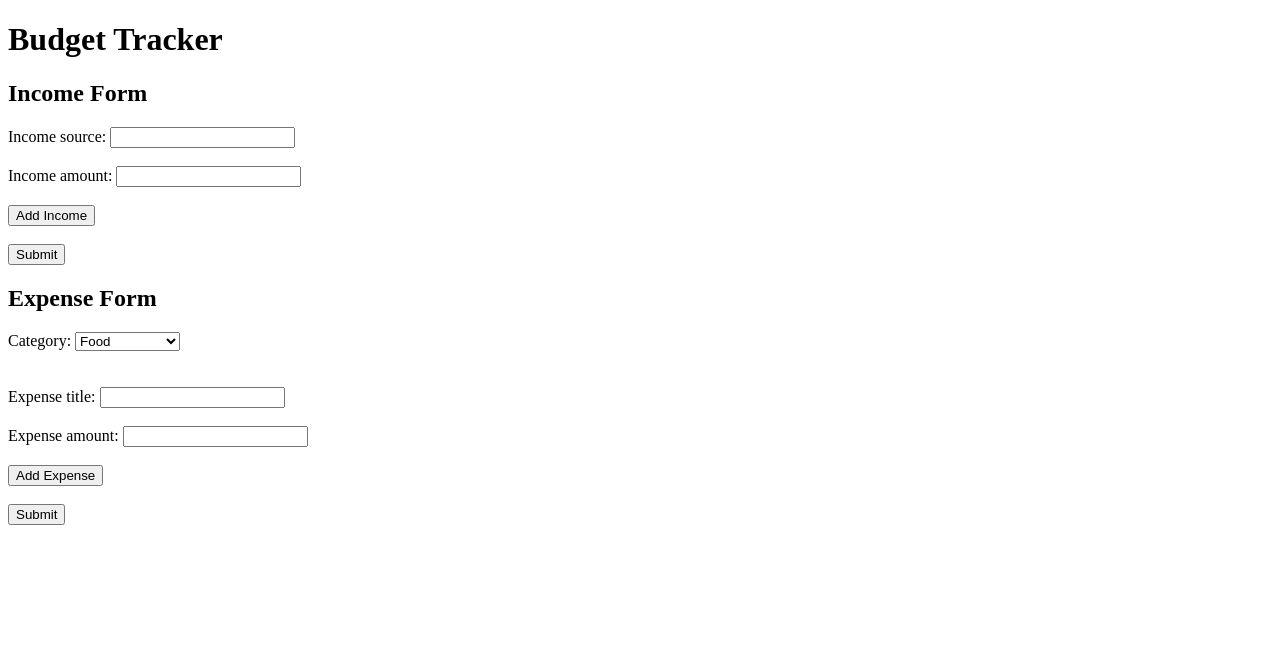
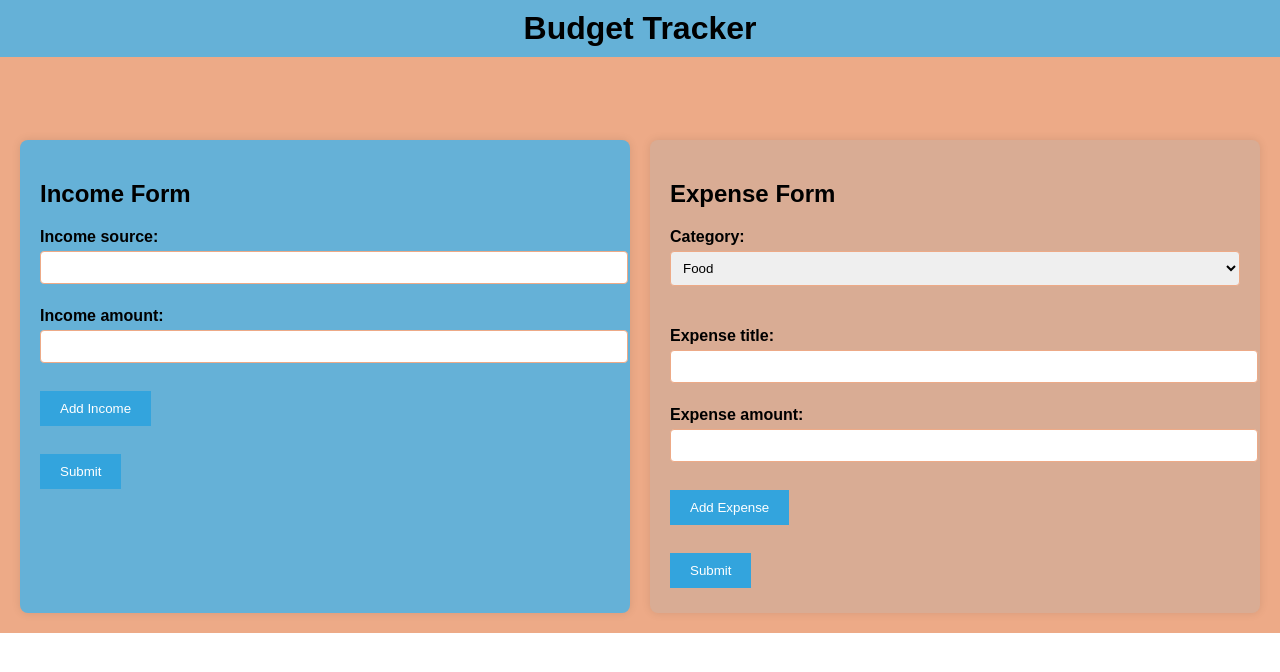
Before and after one commit to Temima613/BudgetTracker, a plain HTML site: page index.html in a window 1280 px wide. Drawn offline with Linux system fonts and the light colour scheme.

Commit message:
verification for forms

```diff
--- a/script.js
+++ b/script.js
@@ -0,0 +1,85 @@
+// let incomeSource = '';
+// let incomeAmount = 0;
+// let expenses = [];
+
+// // Handle income form submission
+// document.getElementById('incomeForm').addEventListener('submit', function(event) {
+//   event.preventDefault();
+//   incomeSource = document.getElementById('incomeSource').value;
+//   incomeAmount = parseFloat(document.getElementById('incomeAmount').value);
+
+//   if (isNaN(incomeAmount) || incomeAmount <= 0) {
+//     alert('Please enter a valid income amount.');
+//     return;
+//   }
+
+//   console.log('Income added:', incomeSource, incomeAmount);
+//   document.getElementById('incomeForm').reset();
+// });
+
+// // Handle expense form submission
+// document.getElementById('expenseForm').addEventListener('submit', function(event) {
+//   event.preventDefault();
+
+//   let category = document.getElementById('expenseCategory').value;
+//   let title = document.getElementById('expenseTitle').value;
+//   let amount = parseFloat(document.getElementById('expenseAmount').value);
+
+//   if (isNaN(amount) || amount <= 0) {
+//     alert('Please enter a valid expense amount.');
+//     return;
+//   }
+
+//   expenses.push({ category, title, amount });
+//   console.log('Expense added:', category, title, amount);
+//   document.getElementById('expenseForm').reset();
+// });
+
+let incomeSource = '';
+let incomeAmount = 0;
+let expenses = [];
+
+// Handle income form submission
+document.getElementById('incomeForm').addEventListener('submit', function(event) {
+  event.preventDefault();
+  incomeSource = document.getElementById('incomeSource').value;
+  incomeAmount = parseFloat(document.getElementById('incomeAmount').value);
+
+  if (isNaN(incomeAmount) || incomeAmount <= 0) {
+    alert('Please enter a valid income amount.');
+    return;
+  }
+
+  console.log('Income added:', incomeSource, incomeAmount);
+  document.getElementById('incomeForm').reset();
+});
+
+// Handle expense form submission
+document.getElementById('expenseForm').addEventListener('submit', function(event) {
+  event.preventDefault();
+
+  let category = document.getElementById('expenseCategory').value;
+  let title = document.getElementById('expenseTitle').value;
+  let amount = parseFloat(document.getElementById('expenseAmount').value);
+
+  if (isNaN(amount) || amount <= 0) {
+    alert('Please enter a valid expense amount.');
+    return;
+  }
+
+  expenses.push({ category, title, amount });
+  console.log('Expense added:', category, title, amount);
+  document.getElementById('expenseForm').reset();
+});
+
+// Show hidden input for "Add" category in expense form
+document.getElementById('expenseCategory').addEventListener('change', function() {
+  let category = document.getElementById('expenseCategory').value;
+  let addExpenseCategoryInput = document.getElementById('addExpenseCategory');
+
+  if (category === 'Add') {
+    addExpenseCategoryInput.hidden = false;  // Show the input for custom category
+  } else {
+    addExpenseCategoryInput.hidden = true;   // Hide the input if "Add" is not selected
+  }
+});
--- a/styles.css
+++ b/styles.css
@@ -1,6 +1,229 @@
+/*
+
+
+
+
+
 :root {
-    --basic-blue: (#33a4dd);
-    --basic-orange: (#edaa87);
-    --lighter-blue: (#65b1d7);
-    --lighter-orange: (#d9ac94);
+  --basic-blue: #33a4dd;
+  --basic-orange: #edaa87;
+  --lighter-blue: #65b1d7;
+  --lighter-orange: #d9ac94;
 }
+
+body {
+  font-family: Arial, sans-serif;
+  margin: 0;
+  padding: 0;
+}
+
+h1 {
+  text-align: center;
+  margin: 0;
+  font-size: 2em;
+}
+
+#title {
+  position: fixed;
+  top: 0;
+  left: 50%;
+  transform: translateX(-50%);
+  padding: 10px;
+  width: 100%;
+  text-align: center;
+  font-size: 2em;
+  z-index: 1000;
+  background-color: var(--lighter-blue); /* Prevents background overlap */
+/* }
+
+section {
+  display: flex;
+  justify-content: space-between;
+  padding: 140px 20px 20px 20px;
+  gap: 20px;
+  flex-shrink: 0;
+} */
+
+/* .form-container1, .form-container2 {
+  padding: 20px;
+  border-radius: 8px;
+  box-shadow: 0 0 10px rgba(0, 0, 0, 0.1);
+  width: 48%;
+  min-width: 400px;
+}
+
+.form-container1 {
+  background-color: var(--lighter-blue);
+}
+
+.form-container2 {
+  background-color: var(--lighter-orange);
+}
+
+aside {
+  background-color: var(--basic-blue);
+}
+
+article {
+  background-color: var(--basic-orange);
+}
+
+label {
+  font-weight: bold;
+}
+
+input, select {
+  width: 100%;
+  padding: 8px;
+  margin: 5px 0;
+  border-radius: 4px;
+  border: 1px solid var(--basic-orange);
+}
+
+input[type="submit"], button {
+  width: auto;
+  background-color: var(--basic-blue);
+  color: white;
+  border: none;
+  cursor: pointer;
+  padding: 10px 20px;
+  margin: 5px 0;
+}
+
+input[type="submit"]:hover, button:hover {
+  background-color: var(--basic-blue);
+  opacity: 0.9;
+}
+
+input[type="submit"]:disabled, button:disabled {
+  background-color: grey;
+  cursor: not-allowed;
+}
+
+form label {
+  font-size: 1em;
+  margin-bottom: 5px;
+}
+
+select {
+  padding: 8px;
+  margin: 5px 0;
+  border-radius: 4px;
+}
+
+input[type="text"]:focus, input[type="number"]:focus, select:focus {
+  outline: 2px solid var(--basic-blue);
+} */
+
+
+:root {
+  --basic-blue: #33a4dd;
+  --basic-orange: #edaa87;
+  --lighter-blue: #65b1d7;
+  --lighter-orange: #d9ac94;
+}
+
+body {
+  font-family: Arial, sans-serif;
+  margin: 0;
+  padding: 0;
+}
+
+h1 {
+  text-align: center;
+  margin: 0;
+  font-size: 2em;
+}
+
+#title {
+  position: fixed;
+  top: 0;
+  left: 50%;
+  transform: translateX(-50%);
+  padding: 10px;
+  width: 100%;
+  text-align: center;
+  font-size: 2em;
+  z-index: 1000;
+  background-color: var(--lighter-blue); /* Prevents background overlap */
+}
+
+section {
+  display: flex;
+  justify-content: space-between;
+  padding: 140px 20px 20px 20px; /* Adds space for the fixed header */
+  gap: 20px; /* Adds space between the two forms */
+  flex-shrink: 0; /* Prevents shrinking of form containers */
+  background-color: var(--basic-orange);
+}
+
+.form-container1, .form-container2 {
+  padding: 20px;
+  border-radius: 8px;
+  box-shadow: 0 0 10px rgba(0, 0, 0, 0.1);
+  width: 48%; /* Ensures the forms take 48% of the container width */
+  min-width: 400px; /* Prevents forms from becoming too small */
+}
+
+.form-container1 {
+  background-color: var(--lighter-blue); /* Light blue background */
+}
+
+.form-container2 {
+  background-color: var(--lighter-orange); /* Light orange background */
+}
+
+aside {
+  background-color: var(--basic-blue);
+}
+
+article {
+  background-color: var(--basic-orange);
+}
+
+label {
+  font-weight: bold;
+}
+
+input, select {
+  width: 100%;
+  padding: 8px;
+  margin: 5px 0;
+  border-radius: 4px;
+  border: 1px solid var(--basic-orange);
+}
+
+input[type="submit"], button {
+  width: auto;
+  background-color: var(--basic-blue);
+  color: white;
+  border: none;
+  cursor: pointer;
+  padding: 10px 20px;
+  margin: 5px 0;
+}
+
+input[type="submit"]:hover, button:hover {
+  background-color: var(--basic-blue);
+  opacity: 0.9;
+}
+
+input[type="submit"]:disabled, button:disabled {
+  background-color: grey;
+  cursor: not-allowed;
+}
+
+form label {
+  font-size: 1em;
+  margin-bottom: 5px;
+}
+
+select {
+  padding: 8px;
+  margin: 5px 0;
+  border-radius: 4px;
+}
+
+input[type="text"]:focus, input[type="number"]:focus, select:focus {
+  outline: 2px solid var(--basic-blue);
+}
```
